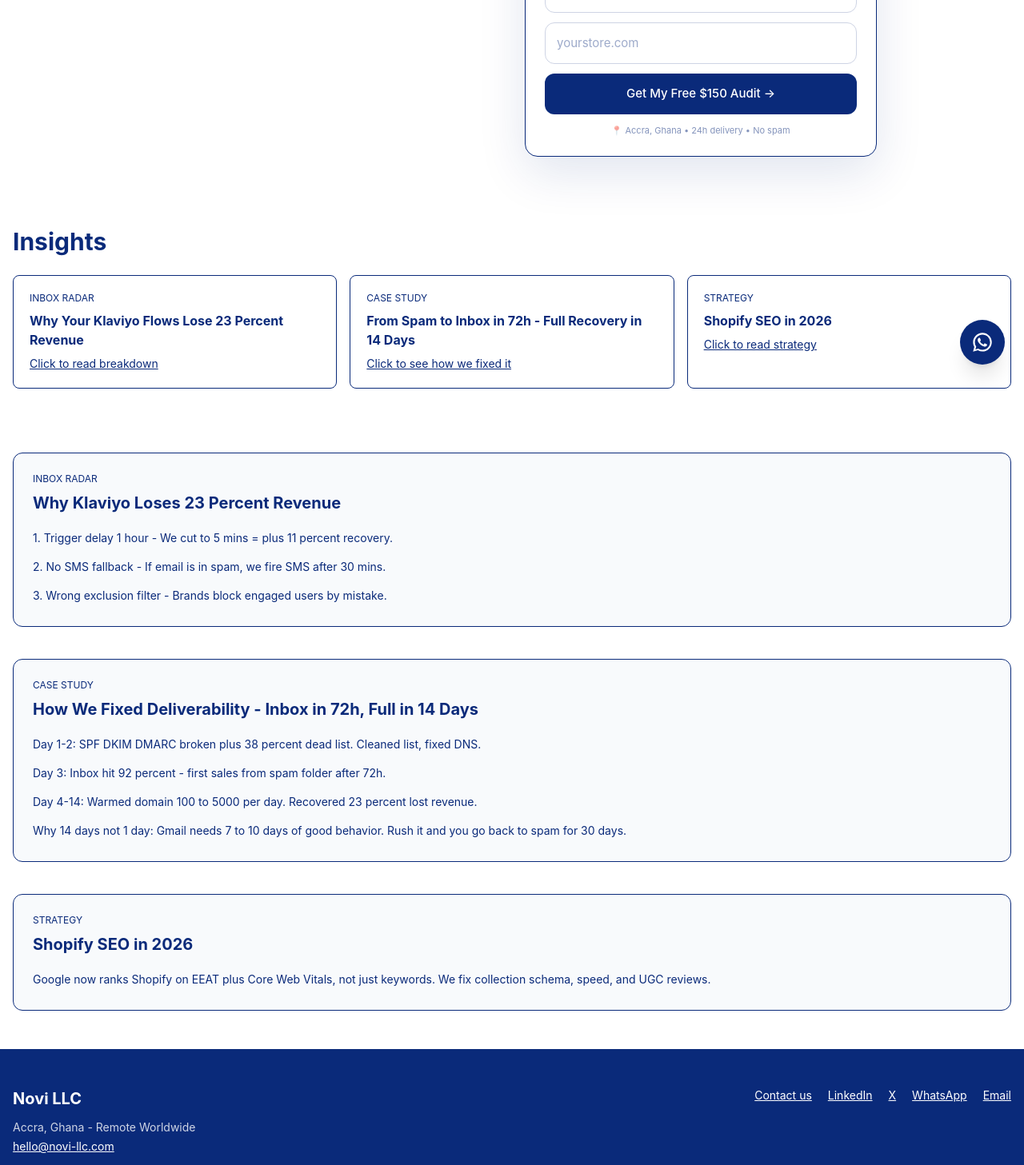
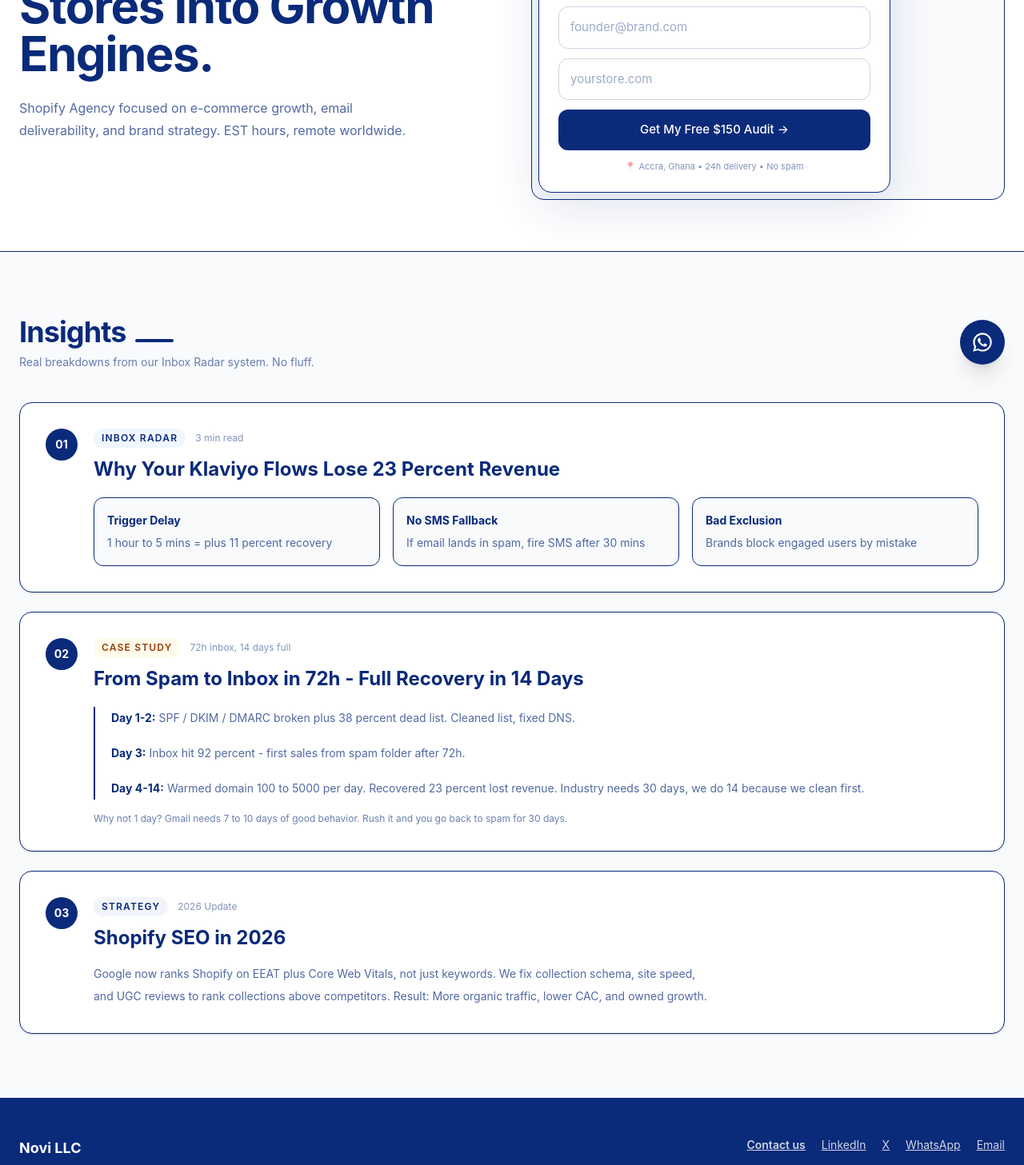
Before and after one commit to NOVI-I6699-cmd/portfolio-starter-kit, a Next.js app: page / in a window 1280 px wide. Shown: the part 320-1777 px from the top of the page at 80% size. Built offline with nearby package versions, Linux system fonts and the light colour scheme.

Commit message:
Update page.tsx

```diff
--- a/app/page.tsx
+++ b/app/page.tsx
@@ -4,83 +4,100 @@
 
 export default function Home() {
   return (
-    <main>
-      <header className="text-white sticky top-0 z-50" style={{backgroundColor:'#0A2A7A'}}>
-        <div className="max-w-7xl mx-auto px-4 py-3 flex justify-between items-center">
-          <div className="font-bold">Novi LLC</div>
-          <a href="mailto:hello@novi-llc.com" className="bg-white px-4 py-2 rounded text-sm font-bold" style={{color:'#0A2A7A'}}>Book a Call</a>
+    <main className="bg-white">
+      <header className="text-white sticky top-0 z-50 shadow-sm" style={{backgroundColor:'#0A2A7A'}}>
+        <div className="max-w-7xl mx-auto px-6 py-4 flex justify-between items-center">
+          <div className="font-bold text-lg tracking-tight">Novi LLC</div>
+          <a href="mailto:hello@novi-llc.com" className="bg-white px-5 py-2.5 rounded-lg text-sm font-bold shadow" style={{color:'#0A2A7A'}}>Book a Call</a>
         </div>
       </header>
 
-      <section className="max-w-7xl mx-auto px-4 py-10 grid md:grid-cols-2 gap-8">
+      <section className="max-w-7xl mx-auto px-6 py-16 grid md:grid-cols-2 gap-12 items-center">
         <div>
-          <h1 className="text-4xl md:text-5xl font-bold" style={{color:'#0A2A7A'}}>We Turn Shopify Stores Into Growth Engines.</h1>
+          <div className="text-xs uppercase tracking-widest font-semibold opacity-60" style={{color:'#0A2A7A'}}>Shopify Agency • Accra → US Brands</div>
+          <h1 className="mt-3 text-5xl md:text-6xl font-bold leading-none tracking-tight" style={{color:'#0A2A7A'}}>We Turn Shopify Stores Into Growth Engines.</h1>
+          <div className="mt-6 text-base leading-7 opacity-70 max-w-lg" style={{color:'#0A2A7A'}}>Shopify Agency focused on e-commerce growth, email deliverability, and brand strategy. EST hours, remote worldwide.</div>
         </div>
-        <div><AuditForm /></div>
+        <div className="bg-slate-50 p-2 rounded-2xl border"><AuditForm /></div>
       </section>
 
-      <section id="insights" className="max-w-7xl mx-auto px-4 py-12">
-        <h2 className="text-3xl font-bold" style={{color:'#0A2A7A'}}>Insights</h2>
+      <section id="insights" className="bg-slate-50 border-y py-16 md:py-20">
+        <div className="max-w-7xl mx-auto px-6">
+          <div className="flex items-baseline gap-3">
+            <h2 className="text-3xl md:text-4xl font-bold tracking-tight" style={{color:'#0A2A7A'}}>Insights</h2>
+            <div className="h-1 w-12 rounded" style={{backgroundColor:'#0A2A7A'}}></div>
+          </div>
+          <div className="mt-2 text-sm opacity-60" style={{color:'#0A2A7A'}}>Real breakdowns from our Inbox Radar system. No fluff.</div>
 
-        <div className="mt-6 grid grid-cols-1 md:grid-cols-3 gap-4">
-          <a href="#klaviyo-23" className="border p-5 rounded-lg block hover:shadow-md">
-            <div className="text-xs uppercase">INBOX RADAR</div>
-            <div className="mt-2 font-bold" style={{color:'#0A2A7A'}}>Why Your Klaviyo Flows Lose 23 Percent Revenue</div>
-            <div className="mt-2 text-sm underline">Click to read breakdown</div>
-          </a>
-          <a href="#deliverability-72h" className="border p-5 rounded-lg block hover:shadow-md">
-            <div className="text-xs uppercase">CASE STUDY</div>
-            <div className="mt-2 font-bold" style={{color:'#0A2A7A'}}>From Spam to Inbox in 72h - Full Recovery in 14 Days</div>
-            <div className="mt-2 text-sm underline">Click to see how we fixed it</div>
-          </a>
-          <a href="#shopify-seo" className="border p-5 rounded-lg block hover:shadow-md">
-            <div className="text-xs uppercase">STRATEGY</div>
-            <div className="mt-2 font-bold" style={{color:'#0A2A7A'}}>Shopify SEO in 2026</div>
-            <div className="mt-2 text-sm underline">Click to read strategy</div>
-          </a>
-        </div>
+          <div className="mt-10 grid gap-6">
 
-        <div className="mt-20 space-y-10">
-          <div id="klaviyo-23" className="bg-slate-50 p-6 rounded-xl border scroll-mt-28">
-            <div className="text-xs uppercase">INBOX RADAR</div>
-            <div className="mt-2 text-xl font-bold" style={{color:'#0A2A7A'}}>Why Klaviyo Loses 23 Percent Revenue</div>
-            <div className="mt-4 text-sm leading-7">
-              <div>1. Trigger delay 1 hour - We cut to 5 mins = plus 11 percent recovery.</div>
-              <div className="mt-2">2. No SMS fallback - If email is in spam, we fire SMS after 30 mins.</div>
-              <div className="mt-2">3. Wrong exclusion filter - Brands block engaged users by mistake.</div>
+            <div className="bg-white rounded-2xl border shadow-sm hover:shadow-md transition p-7 md:p-8 flex gap-5">
+              <div className="hidden md:flex h-10 w-10 rounded-full items-center justify-center text-sm font-bold text-white shrink-0" style={{backgroundColor:'#0A2A7A'}}>01</div>
+              <div className="flex-1">
+                <div className="flex items-center gap-3">
+                  <span className="text-xs uppercase tracking-widest font-semibold px-2.5 py-1 rounded-full bg-blue-50" style={{color:'#0A2A7A'}}>INBOX RADAR</span>
+                  <span className="text-xs opacity-50">3 min read</span>
+                </div>
+                <div className="mt-3 text-xl md:text-2xl font-bold leading-tight" style={{color:'#0A2A7A'}}>Why Your Klaviyo Flows Lose 23 Percent Revenue</div>
+                <div className="mt-5 grid md:grid-cols-3 gap-4 text-sm leading-6">
+                  <div className="bg-slate-50 rounded-xl p-4 border">
+                    <div className="font-bold" style={{color:'#0A2A7A'}}>Trigger Delay</div>
+                    <div className="mt-1 opacity-70">1 hour to 5 mins = plus 11 percent recovery</div>
+                  </div>
+                  <div className="bg-slate-50 rounded-xl p-4 border">
+                    <div className="font-bold" style={{color:'#0A2A7A'}}>No SMS Fallback</div>
+                    <div className="mt-1 opacity-70">If email lands in spam, fire SMS after 30 mins</div>
+                  </div>
+                  <div className="bg-slate-50 rounded-xl p-4 border">
+                    <div className="font-bold" style={{color:'#0A2A7A'}}>Bad Exclusion</div>
+                    <div className="mt-1 opacity-70">Brands block engaged users by mistake</div>
+                  </div>
+                </div>
+              </div>
             </div>
-          </div>
 
-          <div id="deliverability-72h" className="bg-slate-50 p-6 rounded-xl border scroll-mt-28">
-            <div className="text-xs uppercase">CASE STUDY</div>
-            <div className="mt-2 text-xl font-bold" style={{color:'#0A2A7A'}}>How We Fixed Deliverability - Inbox in 72h, Full in 14 Days</div>
-            <div className="mt-4 text-sm leading-7">
-              <div>Day 1-2: SPF DKIM DMARC broken plus 38 percent dead list. Cleaned list, fixed DNS.</div>
-              <div className="mt-2">Day 3: Inbox hit 92 percent - first sales from spam folder after 72h.</div>
-              <div className="mt-2">Day 4-14: Warmed domain 100 to 5000 per day. Recovered 23 percent lost revenue.</div>
-              <div className="mt-2">Why 14 days not 1 day: Gmail needs 7 to 10 days of good behavior. Rush it and you go back to spam for 30 days.</div>
+            <div className="bg-white rounded-2xl border shadow-sm hover:shadow-md transition p-7 md:p-8 flex gap-5">
+              <div className="hidden md:flex h-10 w-10 rounded-full items-center justify-center text-sm font-bold text-white shrink-0" style={{backgroundColor:'#0A2A7A'}}>02</div>
+              <div className="flex-1">
+                <div className="flex items-center gap-3">
+                  <span className="text-xs uppercase tracking-widest font-semibold px-2.5 py-1 rounded-full bg-amber-50 text-amber-800">CASE STUDY</span>
+                  <span className="text-xs opacity-50">72h inbox, 14 days full</span>
+                </div>
+                <div className="mt-3 text-xl md:text-2xl font-bold leading-tight" style={{color:'#0A2A7A'}}>From Spam to Inbox in 72h - Full Recovery in 14 Days</div>
+                <div className="mt-5 border-l-2 pl-5 space-y-4 text-sm leading-7" style={{borderColor:'#0A2A7A'}}>
+                  <div><span className="font-bold">Day 1-2:</span> <span className="opacity-70">SPF / DKIM / DMARC broken plus 38 percent dead list. Cleaned list, fixed DNS.</span></div>
+                  <div><span className="font-bold">Day 3:</span> <span className="opacity-70">Inbox hit 92 percent - first sales from spam folder after 72h.</span></div>
+                  <div><span className="font-bold">Day 4-14:</span> <span className="opacity-70">Warmed domain 100 to 5000 per day. Recovered 23 percent lost revenue. Industry needs 30 days, we do 14 because we clean first.</span></div>
+                </div>
+                <div className="mt-4 text-xs opacity-60">Why not 1 day? Gmail needs 7 to 10 days of good behavior. Rush it and you go back to spam for 30 days.</div>
+              </div>
             </div>
-          </div>
 
-          <div id="shopify-seo" className="bg-slate-50 p-6 rounded-xl border scroll-mt-28">
-            <div className="text-xs uppercase">STRATEGY</div>
-            <div className="mt-2 text-xl font-bold" style={{color:'#0A2A7A'}}>Shopify SEO in 2026</div>
-            <div className="mt-4 text-sm leading-7">
-              <div>Google now ranks Shopify on EEAT plus Core Web Vitals, not just keywords. We fix collection schema, speed, and UGC reviews.</div>
+            <div className="bg-white rounded-2xl border shadow-sm hover:shadow-md transition p-7 md:p-8 flex gap-5">
+              <div className="hidden md:flex h-10 w-10 rounded-full items-center justify-center text-sm font-bold text-white shrink-0" style={{backgroundColor:'#0A2A7A'}}>03</div>
+              <div className="flex-1">
+                <div className="flex items-center gap-3">
+                  <span className="text-xs uppercase tracking-widest font-semibold px-2.5 py-1 rounded-full bg-slate-100">STRATEGY</span>
+                  <span className="text-xs opacity-50">2026 Update</span>
+                </div>
+                <div className="mt-3 text-xl md:text-2xl font-bold leading-tight" style={{color:'#0A2A7A'}}>Shopify SEO in 2026</div>
+                <div className="mt-4 text-sm leading-7 opacity-70 max-w-3xl" style={{color:'#0A2A7A'}}>Google now ranks Shopify on EEAT plus Core Web Vitals, not just keywords. We fix collection schema, site speed, and UGC reviews to rank collections above competitors. Result: More organic traffic, lower CAC, and owned growth.</div>
+              </div>
             </div>
+
           </div>
         </div>
       </section>
 
       <footer className="text-white py-12" style={{backgroundColor:'#0A2A7A'}}>
-        <div className="max-w-7xl mx-auto px-4 flex flex-col md:flex-row justify-between gap-8">
+        <div className="max-w-7xl mx-auto px-6 flex flex-col md:flex-row justify-between gap-8">
           <div>
-            <div className="text-xl font-bold">Novi LLC</div>
-            <div className="mt-3 text-sm text-white/80">Accra, Ghana - Remote Worldwide</div>
-            <div className="mt-1 text-sm"><a href="mailto:hello@novi-llc.com" className="underline">hello@novi-llc.com</a></div>
+            <div className="font-bold text-lg">Novi LLC</div>
+            <div className="mt-2 text-sm text-white/60 max-w-xs">Shopify Agency | E-commerce Growth and Brand Strategy. Accra, Ghana - Remote Worldwide - EST Hours.</div>
+            <div className="mt-3 text-sm"><a href="mailto:hello@novi-llc.com" className="underline text-white/80">hello@novi-llc.com</a></div>
           </div>
-          <div className="flex flex-wrap gap-5 text-sm">
-            <a href="mailto:hello@novi-llc.com" className="underline">Contact us</a>
+          <div className="flex flex-wrap gap-5 text-sm text-white/80 h-fit">
+            <a href="mailto:hello@novi-llc.com" className="underline font-semibold">Contact us</a>
             <a href="https://www.linkedin.com/in/floran-novi-llc/" target="_blank" className="underline">LinkedIn</a>
             <a href="https://x.com/novi_llc" target="_blank" className="underline">X</a>
             <a href="https://wa.me/233243876362" target="_blank" className="underline">WhatsApp</a>
```
